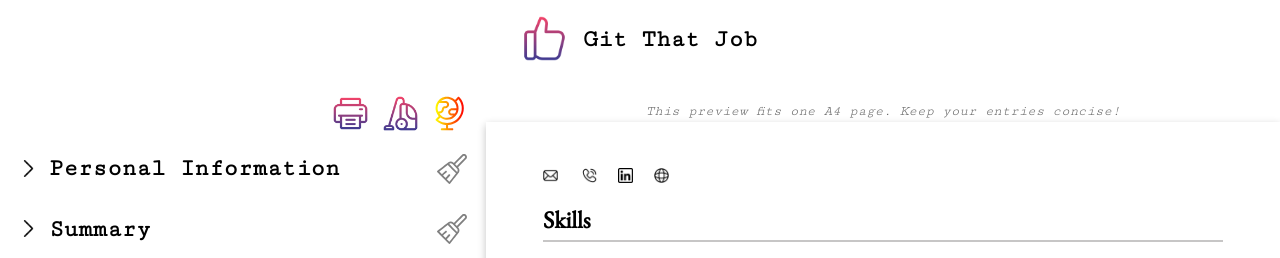
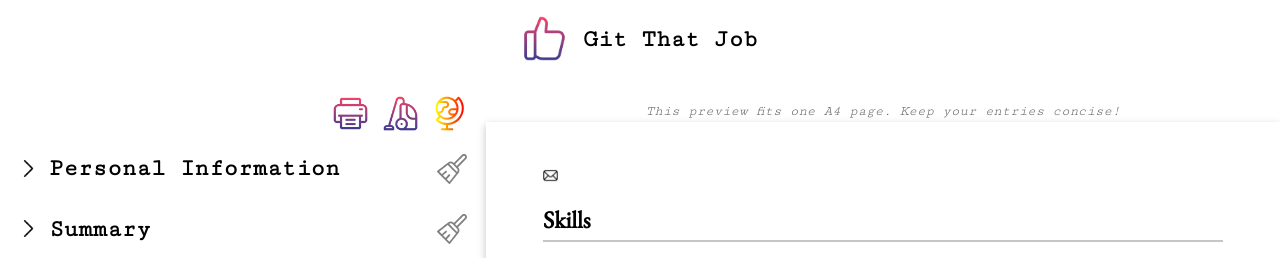
Before and after one commit to verobelo/cv-creator, a React (Vite) app in the folder cv-creator/: page / in a window 1280 px wide. Shown: the top 258 px of the page. Built offline with nearby package versions, Linux system fonts and the light colour scheme.

Commit message:
Add required field and conditional rendring of the icons

```diff
--- a/cv-creator/src/components/PersonalInfoForm.jsx
+++ b/cv-creator/src/components/PersonalInfoForm.jsx
@@ -48,6 +48,7 @@ export default function PersonalInfoForm({
           <strong>{translations[language].fullName}*:</strong>
           <input
             autoFocus
+            required
             type="text"
             name="name"
             placeholder="e.g. Java SCRIPSTON"
@@ -60,6 +61,7 @@ export default function PersonalInfoForm({
         <label>
           <strong>{translations[language].email}*:</strong>
           <input
+            required
             type="email"
             name="email"
             placeholder="e.g java.scripston@gmail.com"
@@ -95,8 +97,9 @@ export default function PersonalInfoForm({
         {errors.linkedin && <span className="error">{errors.linkedin}</span>}
 
         <label>
-          <strong>{translations[language].github}:</strong>
+          <strong>{translations[language].github}*:</strong>
           <input
+            required
             type="text"
             name="github"
             placeholder="e.g. github.io/javascripston"
--- a/cv-creator/src/components/PersonalInfoPreview.jsx
+++ b/cv-creator/src/components/PersonalInfoPreview.jsx
@@ -8,16 +8,27 @@ export default function PersonalInfoPreview({ data }) {
           <span>{data.email}</span>
         </li>
         <li>
-          <img src="telephone.png" alt="phone icon" width={15} height={15} />
+          {data.phone && (
+            <img src="telephone.png" alt="phone icon" width={15} height={15} />
+          )}
           {data.phone}
         </li>
 
         <li>
-          <img src="linkedin.png" alt="linkedin icon" width={15} height={15} />
+          {data.linkedin && (
+            <img
+              src="linkedin.png"
+              alt="linkedin icon"
+              width={15}
+              height={15}
+            />
+          )}
           {data.linkedin}
         </li>
         <li>
-          <img src="web.png" alt="github icon" width={15} height={15} />
+          {data.github && (
+            <img src="web.png" alt="github icon" width={15} height={15} />
+          )}
           {data.github}
         </li>
       </ul>
```
